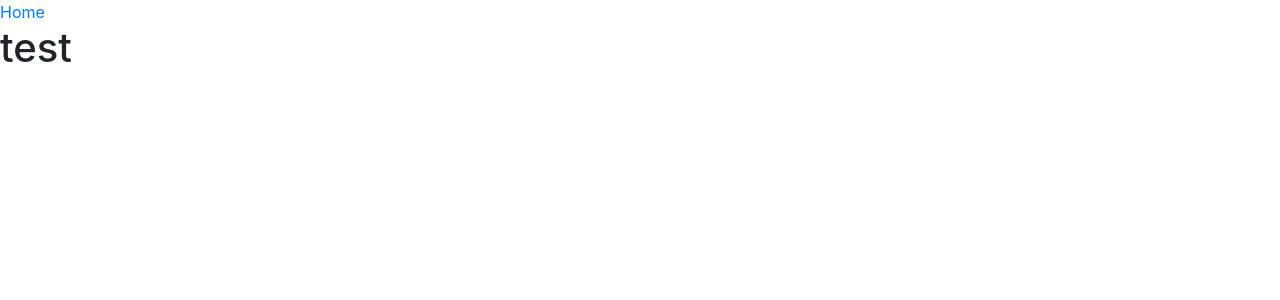
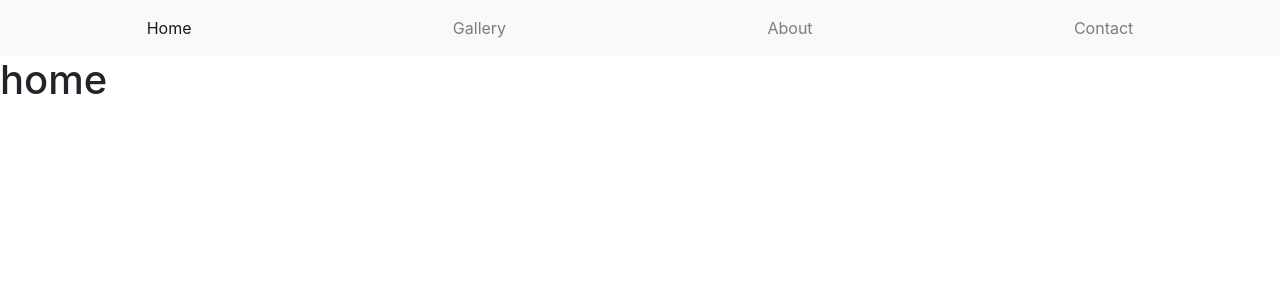
Before and after one commit to MERN-Boys/inspiration_homes_frontend, a React (Create React App) app: page / in a window 1280 px wide. Shown: the top 300 px of the page. Built offline with nearby package versions, Linux system fonts and the light colour scheme.

Commit message:
Navbar layout complete

```diff
--- a/src/App.js
+++ b/src/App.js
@@ -1,18 +1,10 @@
-// import Navbar from "./components/navbar"
+import Navbar from "./components/navbar"
 import {BrowserRouter, Switch, Route, Link} from "react-router-dom"
 // npm install react-router-dom
 function App() {
   return (
     <BrowserRouter>
-      <header>
-        <nav>
-
-          <Link to="/">Home</Link>
-        </nav>
-      </header>
-      <Switch>
-        <Route exact path="/" render={() => <h1>test</h1>}></Route>
-      </Switch>
+      <Navbar />
     </BrowserRouter>
   )
 }
--- a/src/components/navbar.jsx
+++ b/src/components/navbar.jsx
@@ -1,15 +1,35 @@
+import {Switch, Link, Route} from 'react-router-dom'
 
-// import HomePage from "../pages/HomePage"
 function Navbar() {
   return (
     <>
-        <BrowserRouter>
-            <Link to="/" >Home</Link>
-
-            <Switch>
-                <Route exact path="/" render={() => <h1>test</h1>}/>
-            </Switch>
-        </BrowserRouter>
+      <nav class="navbar navbar-expand-lg navbar-light bg-light" >
+        <button class="navbar-toggler" type="button" data-toggle="collapse" data-target="#navbarNav" aria-controls="navbarNav" aria-expanded="false" aria-label="Toggle navigation">
+          <span class="navbar-toggler-icon"></span>
+        </button>
+        <div class="collapse navbar-collapse" id="navbarNav" style={{"justifyContent": "center"}}>
+          <ul class="navbar-nav" style={{"width": "100%", "justifyContent": "space-around"}}>
+            <li class="nav-item active">
+              <Link to="/" className="nav-link" >Home</Link>
+            </li>
+            <li class="nav-item">
+              <Link to="/gallery" className="nav-link" >Gallery</Link>
+            </li>
+            <li class="nav-item">
+              <Link to="/about" className="nav-link" >About</Link>
+            </li>
+            <li class="nav-item">
+              <Link to="/contact" className="nav-link" >Contact</Link>
+            </li>
+          </ul>
+        </div>
+      </nav>
+      <Switch>
+        <Route exact path="/gallery" render={() => <h1>gallery</h1>} />
+        <Route exact path="/about" render={() => <h1>about</h1>} />
+        <Route exact path="/contact" render={() => <h1>contact</h1>} />
+        <Route exact path="/" render={() => <h1>home</h1>} />
+      </Switch>
     </>
   );
 };
```
Also changed, not shown: 2 other files (tests, documents, lock files or other folders).
